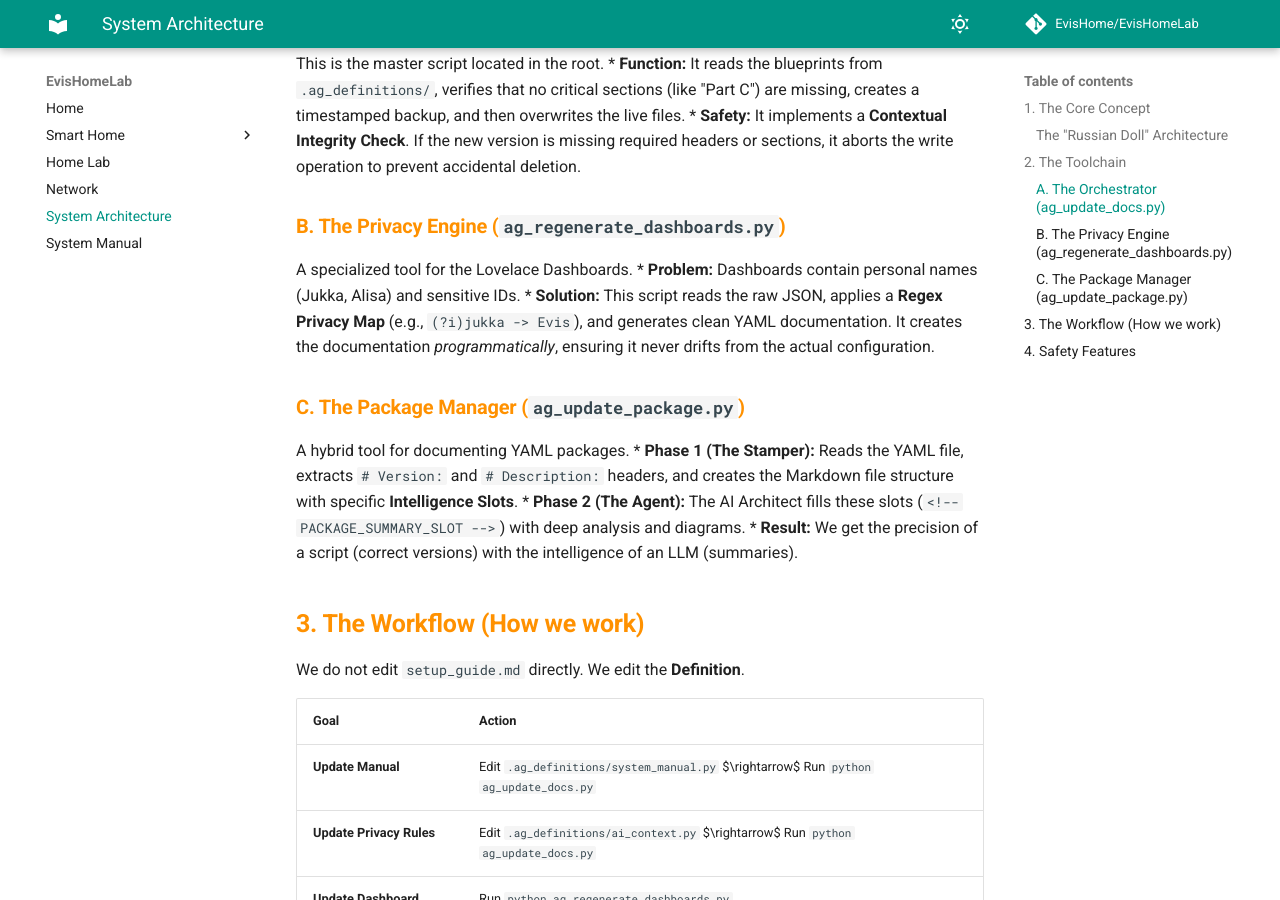
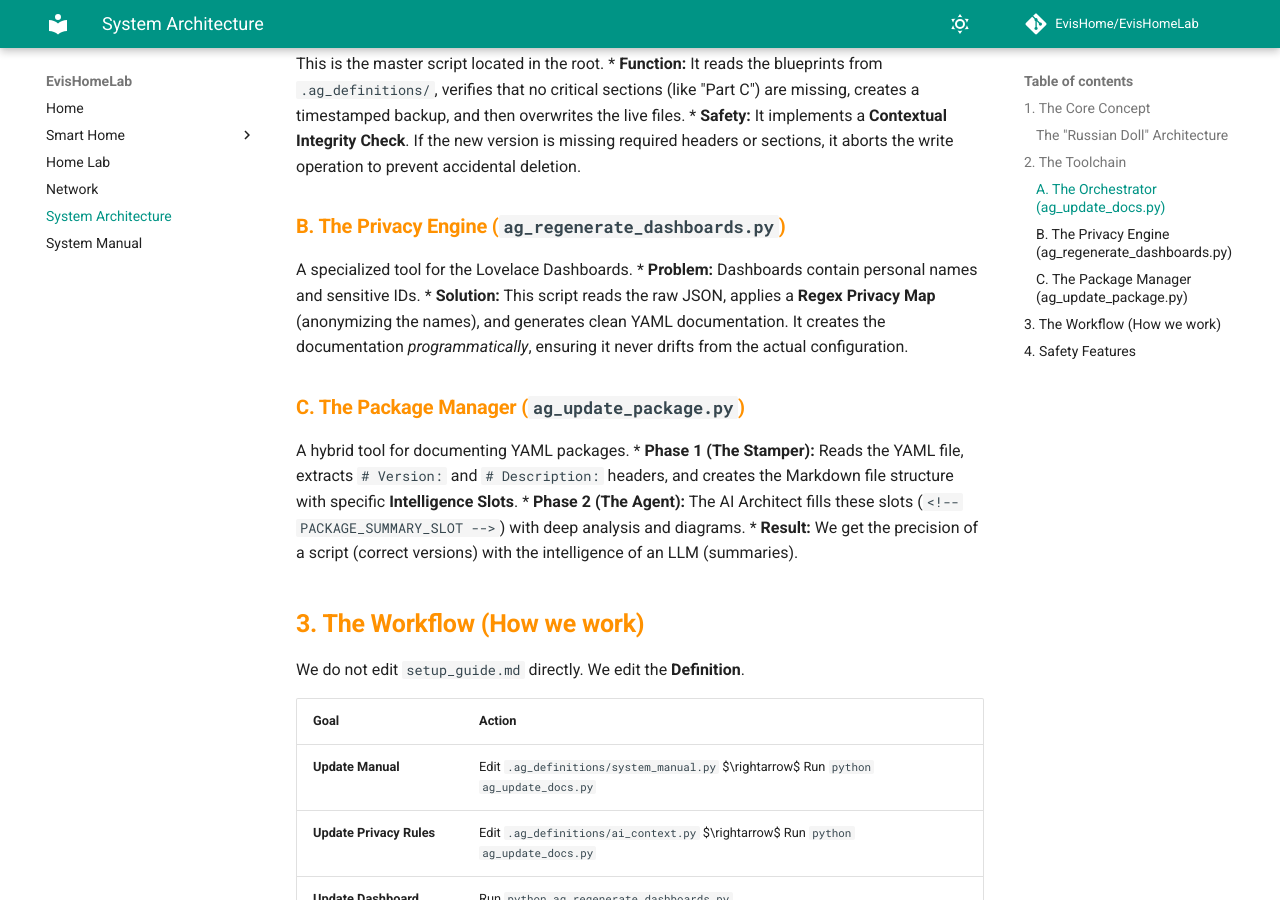
Before and after one commit to EvisHome/EvisHomeLab, an MkDocs documentation site: the page built from docs/system_manual/architecture.md, in a window 1280 px wide and 900 px high, scrolled down 1033 px. Built offline with MkDocs 1.6.1 and Material for MkDocs 9.7.7, drawn with Linux system fonts in a browser that asks for light colours; comment, search, counter and statistics services are not loaded.

Commit message:
Docs Updated

```diff
--- a/docs/system_manual/architecture.md
+++ b/docs/system_manual/architecture.md
@@ -56,8 +56,8 @@ This is the master script located in the root.
 
 ### B. The Privacy Engine (`ag_regenerate_dashboards.py`)
 A specialized tool for the Lovelace Dashboards.
-* **Problem:** Dashboards contain personal names (Jukka, Alisa) and sensitive IDs.
-* **Solution:** This script reads the raw JSON, applies a **Regex Privacy Map** (e.g., `(?i)jukka -> Evis`), and generates clean YAML documentation. It creates the documentation *programmatically*, ensuring it never drifts from the actual configuration.
+* **Problem:** Dashboards contain personal names and sensitive IDs.
+* **Solution:** This script reads the raw JSON, applies a **Regex Privacy Map** (anonymizing the names), and generates clean YAML documentation. It creates the documentation *programmatically*, ensuring it never drifts from the actual configuration.
 
 ### C. The Package Manager (`ag_update_package.py`)
 A hybrid tool for documenting YAML packages.
```
